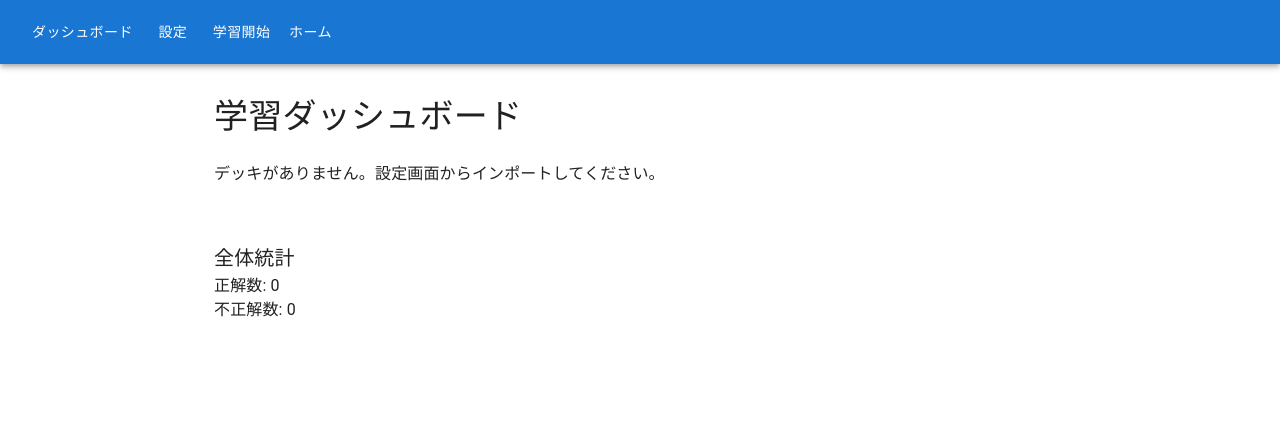
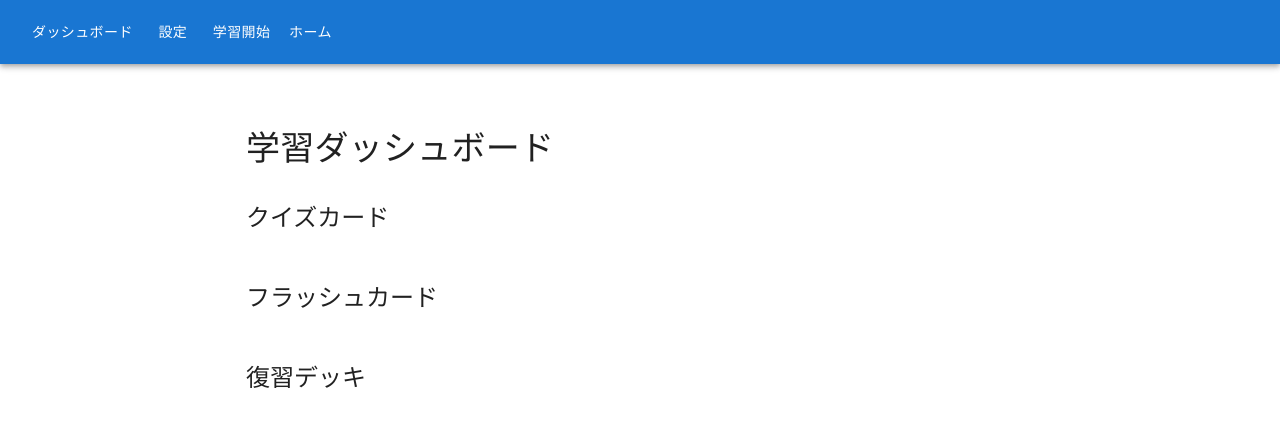
Before and after one commit to QWE-sava/chishintankyuu, a Next.js app: page / in a window 1280 px wide. Shown: the top 426 px of the page. Built offline with nearby package versions, Linux system fonts and the light colour scheme.

Commit message:
Refactor Dashboard component and update UI elements

```diff
--- a/src/pages/index.tsx
+++ b/src/pages/index.tsx
@@ -1,114 +1,82 @@
-// src/pages/index.tsx
+// pages/index.tsx
 import React from "react";
 import { useStore } from "@/store/store";
-import { Box, Grid, Stack, Typography, Button } from "@mui/material";
-import { SummaryCard } from "@/components/SummaryCard";
-import AssessmentIcon from "@mui/icons-material/Assessment";
-import CheckCircleIcon from "@mui/icons-material/CheckCircle";
-import TimelineIcon from "@mui/icons-material/Timeline";
-import HistoryIcon from "@mui/icons-material/History";
-import WarningIcon from "@mui/icons-material/Warning";
-import dayjs from "dayjs";
+import { Box, Stack, Typography, Button, Card, CardContent } from "@mui/material";
 import { useRouter } from "next/router";
 
 export default function Dashboard() {
-  const { decks, history, getSummary } = useStore();
   const router = useRouter();
+  const { getDeckByMode } = useStore();
 
-  const correct = (history ?? []).reduce((a, h) => a + h.correctCount, 0);
-  const incorrect = (history ?? []).reduce((a, h) => a + h.incorrectCount, 0);
+  const quizDecks = getDeckByMode("quiz");
+  const flashDecks = getDeckByMode("flashcard");
+  const reviewDecks = getDeckByMode("review");
 
   return (
-    <Stack gap={3}>
+    <Stack gap={4} p={4}>
       <Typography variant="h4">学習ダッシュボード</Typography>
 
-      {decks.length === 0 && (
-        <Typography>デッキがありません。設定画面からインポートしてください。</Typography>
-      )}
-
-      {decks.map((deck) => {
-        const sum = getSummary ? getSummary(deck.id) : undefined;
-
-        return (
-          <Box key={deck.id} mb={4}>
-            <Typography variant="h5">{deck.name}</Typography>
-
-            {/* 学習モード選択ボタン */}
-            <Stack direction="row" gap={2} mb={2}>
+      {/* クイズカード */}
+      <Box>
+        <Typography variant="h5" mb={2}>クイズカード</Typography>
+        <Stack gap={2}>
+          {quizDecks.map((deck) => (
+            <Card key={deck.id}>
+              <CardContent>
+                <Typography variant="h6">{deck.name}</Typography>
                 <Button
                   variant="contained"
+                  sx={{ mt: 2 }}
                   onClick={() => router.push(`/study?deckId=${deck.id}`)}
                 >
-                クイズカードで学習
+                  クイズで学習
                 </Button>
+              </CardContent>
+            </Card>
+          ))}
+        </Stack>
+      </Box>
+
+      {/* フラッシュカード */}
+      <Box>
+        <Typography variant="h5" mb={2}>フラッシュカード</Typography>
+        <Stack gap={2}>
+          {flashDecks.map((deck) => (
+            <Card key={deck.id}>
+              <CardContent>
+                <Typography variant="h6">{deck.name}</Typography>
                 <Button
                   variant="outlined"
+                  sx={{ mt: 2 }}
                   onClick={() => router.push(`/flashcards?deckId=${deck.id}`)}
                 >
                   フラッシュカードで暗記
                 </Button>
+              </CardContent>
+            </Card>
+          ))}
         </Stack>
+      </Box>
 
-            {/* サマリーカード群 */}
-            <Grid container spacing={2}>
-              <Grid item xs={12} sm={6} md={2.4}>
-                <SummaryCard
-                  icon={<AssessmentIcon />}
-                  title="学習進捗"
-                  value={sum ? `${sum.studiedCards} / ${sum.totalCards}` : "0 / 0"}
-                  subtitle={sum ? `進捗率 ${Math.round((sum.studiedCards / sum.totalCards) * 100)}%` : ""}
-                  color="primary"
-                />
-              </Grid>
-
-              <Grid item xs={12} sm={6} md={2.4}>
-                <SummaryCard
-                  icon={<CheckCircleIcon />}
-                  title="正解率"
-                  value={sum ? `${sum.accuracyPercent}%` : "0%"}
-                  subtitle={sum?.lastStudied ? `最終学習 ${dayjs(sum.lastStudied).format("YYYY/MM/DD")}` : ""}
-                  color="success"
-                />
-              </Grid>
-
-              <Grid item xs={12} sm={6} md={2.4}>
-                <SummaryCard
-                  icon={<TimelineIcon />}
-                  title="復習履歴"
-                  value={sum ? `${sum.reviewCount} 回` : "0 回"}
-                  subtitle="直近の復習回数"
-                  color="info"
-                />
-              </Grid>
-
-              <Grid item xs={12} sm={6} md={2.4}>
-                <SummaryCard
-                  icon={<HistoryIcon />}
-                  title="最終学習"
-                  value={sum?.lastStudied ? dayjs(sum.lastStudied).format("YYYY/MM/DD") : "未学習"}
-                  subtitle="最後に学習した日"
-                  color="warning"
-                />
-              </Grid>
-
-              <Grid item xs={12} sm={6} md={2.4}>
-                <SummaryCard
-                  icon={<WarningIcon />}
-                  title="苦手カード"
-                  value={sum ? `${sum.weakCardsCount} 枚` : "0 枚"}
-                  subtitle="復習対象カード数"
-                  color="error"
-                />
-              </Grid>
-            </Grid>
-          </Box>
-        );
-      })}
-
-      <Box mt={4}>
-        <Typography variant="h6">全体統計</Typography>
-        <Typography>正解数: {correct}</Typography>
-        <Typography>不正解数: {incorrect}</Typography>
+      {/* 苦手カード復習 */}
+      <Box>
+        <Typography variant="h5" mb={2}>復習デッキ</Typography>
+        <Stack gap={2}>
+          {reviewDecks.map((deck) => (
+            <Card key={deck.id}>
+              <CardContent>
+                <Typography variant="h6">{deck.name}</Typography>
+                <Button
+                  variant="outlined"
+                  sx={{ mt: 2 }}
+                  onClick={() => router.push(`/review?deckId=${deck.id}`)}
+                >
+                  苦手カードを復習
+                </Button>
+              </CardContent>
+            </Card>
+          ))}
+        </Stack>
       </Box>
     </Stack>
   );
```
Lines whose indentation alone changed are shown as unchanged.
